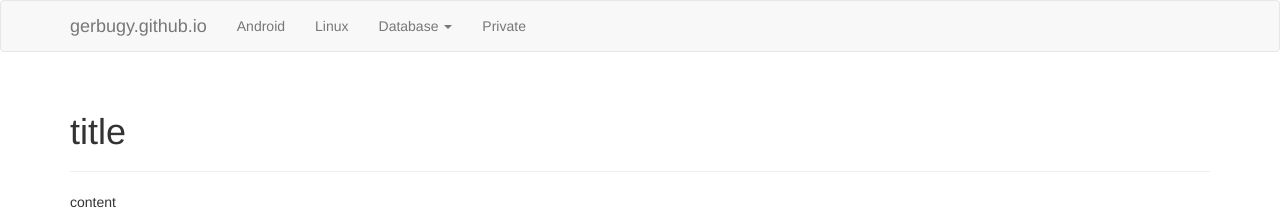
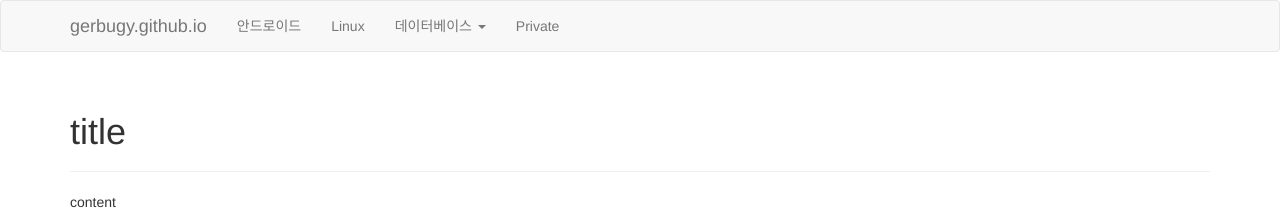
Before and after one commit to gerbugy/gerbugy.github.io, a Jekyll site: the page built from index.html, in a window 1280 px wide. Shown: the top 210 px of the page. Built offline with Jekyll 4.4.1, drawn with Linux system fonts in a browser that asks for light colours.

Commit message:
Update header.html

```diff
--- a/_includes/header.html
+++ b/_includes/header.html
@@ -10,10 +10,10 @@
     </div>
     <div class="collapse navbar-collapse" id="myNavbar">
       <ul class="nav navbar-nav">
-        <li><a href="/android">Android</a></li>
+        <li><a href="/android">안드로이드</a></li>
         <li><a href="/linux">Linux</a></li>
         <li class="dropdown">
-          <a class="dropdown-toggle" data-toggle="dropdown" href="/database">Database <span class="caret"></span></a>
+          <a class="dropdown-toggle" data-toggle="dropdown" href="/database">데이터베이스 <span class="caret"></span></a>
           <ul class="dropdown-menu">
             <li><a href="/database/mysql">MySQL</a></li>
             <li><a href="/database/oracle">Oracle</a></li>
```
